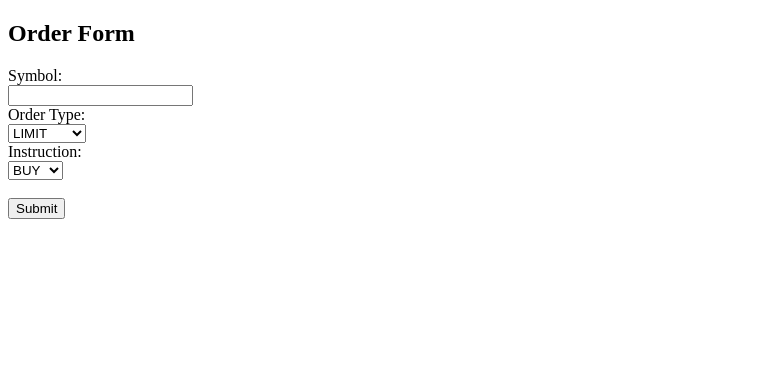
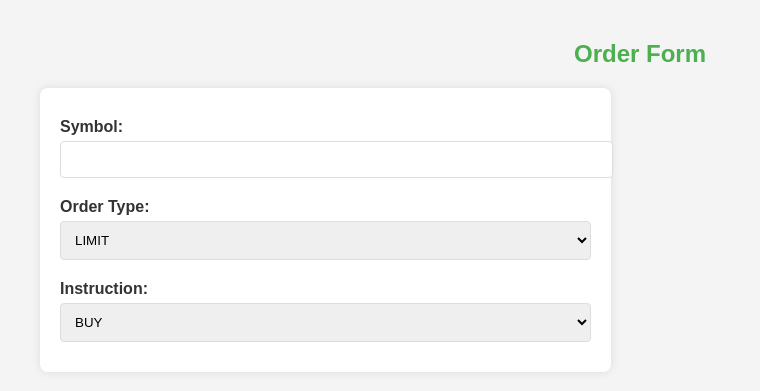
Before and after one commit to Kenuo/Charles_Schwab_API, a Flask app: page / in a window 1280 px wide. Shown: the top 391 px of the page, without its empty margins (0-760 px from the left). Run offline with Flask 3, Linux system fonts and the light colour scheme; data that the repository does not hold is empty.

Commit message:
Made a prettier UI and changed the arrangement of the forms and tables

```diff
--- a/templates/index.html
+++ b/templates/index.html
@@ -1,7 +1,104 @@
 <!DOCTYPE html>
-<html>
+<html lang="en">
 <head>
+    <meta charset="UTF-8">
+    <meta name="viewport" content="width=device-width, initial-scale=1.0">
     <title>Order Form with Tables</title>
+    <style>
+        body {
+            font-family: Arial, sans-serif;
+            background-color: #f4f4f4;
+            color: #333;
+            margin: 0;
+            padding: 20px;
+        }
+
+        h2 {
+            text-align: center;
+            color: #4CAF50;
+        }
+
+        .container {
+            display: flex;
+            justify-content: space-between;
+            align-items: flex-start;
+            max-width: 1200px;
+            margin: 0 auto;
+        }
+
+        form {
+            background-color: #fff;
+            padding: 20px;
+            border-radius: 8px;
+            box-shadow: 0 0 10px rgba(0, 0, 0, 0.1);
+            width: 45%;
+        }
+
+        label {
+            font-weight: bold;
+            display: block;
+            margin: 10px 0 5px;
+        }
+
+        input[type="text"], select {
+            width: 100%;
+            padding: 10px;
+            margin-bottom: 10px;
+            border: 1px solid #ddd;
+            border-radius: 4px;
+        }
+
+        input[type="number"] {
+            width: 90%;
+            padding: 5px;
+            margin-right: 5px;
+            border: 1px solid #ddd;
+            border-radius: 4px;
+        }
+
+        input[type="submit"] {
+            background-color: #4CAF50;
+            color: white;
+            padding: 10px 20px;
+            border: none;
+            border-radius: 4px;
+            cursor: pointer;
+            font-size: 16px;
+            margin-top: 20px;
+        }
+
+        input[type="submit"]:hover {
+            background-color: #45a049;
+        }
+
+        .order-tables {
+            width: 50%;
+            padding: 0 20px;
+        }
+
+        table {
+            width: 100%;
+            border-collapse: collapse;
+            margin-bottom: 20px;
+        }
+
+        table, th, td {
+            border: 1px solid #ddd;
+        }
+
+        th, td {
+            padding: 12px;
+            text-align: left;
+        }
+
+        th {
+            background-color: #f2f2f2;
+        }
+
+        .checkbox-container label {
+            margin-right: 10px;
+        }
+    </style>
     <script>
         function addCheckboxes() {
             fetch('http://127.0.0.1:5000/getAccountNames')
@@ -10,7 +107,6 @@
                     const accountNames = Object.keys(accountNamesDict);
                     const form = document.getElementById('orderForm');
 
-                    // Clear existing checkboxes to avoid duplication
                     const existingCheckboxes = form.querySelectorAll('input[name="accounts"]');
                     existingCheckboxes.forEach(checkbox => checkbox.parentElement.remove());
 
@@ -21,7 +117,7 @@
                         checkbox.type = 'checkbox';
                         checkbox.name = 'accounts';
                         checkbox.value = accountName;
-                        checkbox.checked = isCheckboxChecked(accountName);  // Restore checkbox state from local storage
+                        checkbox.checked = isCheckboxChecked(accountName);
                         checkbox.onchange = () => {
                             toggleTableVisibility(accountName);
                             saveCheckboxState(accountName, checkbox.checked);
@@ -61,11 +157,10 @@
                         .then(response => response.json())
                         .then(data => {
                             const orderDiv = document.getElementById('orderTablesDiv');
-                            orderDiv.innerHTML = ''; // Clear existing order tables
+                            orderDiv.innerHTML = '';
 
                             data.forEach((order, index) => {
                                 const table = document.createElement('table');
-                                table.border = 1;
 
                                 const headerRow = document.createElement('tr');
                                 const headerCell = document.createElement('th');
@@ -126,21 +221,19 @@
                     fetch('http://127.0.0.1:5000/getAccountInfo')
                         .then(response => response.json())
                         .then(accountInfoDict => {
-                            // Clear existing quantity/price tables to avoid duplication
                             const existingTables = form.querySelectorAll('table[id^="table_"]');
                             existingTables.forEach(table => table.remove());
 
                             accountNames.forEach((accountName, index) => {
-                                // Check if the table already exists
                                 let existingTable = document.getElementById(`table_${accountName}`);
                                 if (existingTable) {
-                                    return; // Skip creating a new table if it already exists
+                                    return;
                                 }
 
                                 const table = document.createElement('table');
                                 table.border = 1;
                                 table.id = `table_${accountName}`;
-                                table.style.display = isCheckboxChecked(accountName) ? 'table' : 'none'; // Show or hide based on local storage
+                                table.style.display = isCheckboxChecked(accountName) ? 'table' : 'none';
 
                                 const headerRow = document.createElement('tr');
                                 const headerCell = document.createElement('th');
@@ -201,6 +294,11 @@
 
                                 form.appendChild(table);
                             });
+
+                            const submitButton = document.createElement('input');
+                            submitButton.type = 'submit';
+                            submitButton.value = 'Submit';
+                            form.appendChild(submitButton);
                         })
                         .catch(error => console.error('Failed to fetch account info:', error));
                 })
@@ -214,7 +312,6 @@
             document.getElementById(`total_${index}`).textContent = total;
         }
 
-        // On page load, restore the checkbox states and other elements
         document.addEventListener('DOMContentLoaded', function() {
             addCheckboxes();
             addQuantityPriceTables();
@@ -222,29 +319,29 @@
         });
     </script>
 </head>
-<body onload="addCheckboxes(); addQuantityPriceTables(); loadOrderTables();">
+<body>
     <h2>Order Form</h2>
+    <div class="container">
         <form action="http://127.0.0.1:5000/order" method="POST" id="orderForm">
-        <label for="symbol">Symbol:</label><br>
-        <input type="text" id="symbol" name="symbol"><br>
-        <label for="order_type">Order Type:</label><br>
+            <label for="symbol">Symbol:</label>
+            <input type="text" id="symbol" name="symbol">
+
+            <label for="order_type">Order Type:</label>
             <select id="order_type" name="order_type">
                 <option value="LIMIT">LIMIT</option>
                 <option value="MARKET">MARKET</option>
-        </select><br>
-        <label for="instruction">Instruction:</label><br>
+            </select>
+
+            <label for="instruction">Instruction:</label>
             <select id="instruction" name="instruction">
                 <option value="BUY">BUY</option>
                 <option value="SELL">SELL</option>
-        </select><br>
-        <br>
-        <input type="submit" value="Submit">
+            </select>
         </form>
 
-    <br><br>
-
-    <div id="orderTablesDiv">
+        <div id="orderTablesDiv" class="order-tables">
             <!-- Order tables will be displayed here -->
+        </div>
     </div>
 </body>
 </html>
```
Lines whose indentation alone changed are shown as unchanged.
